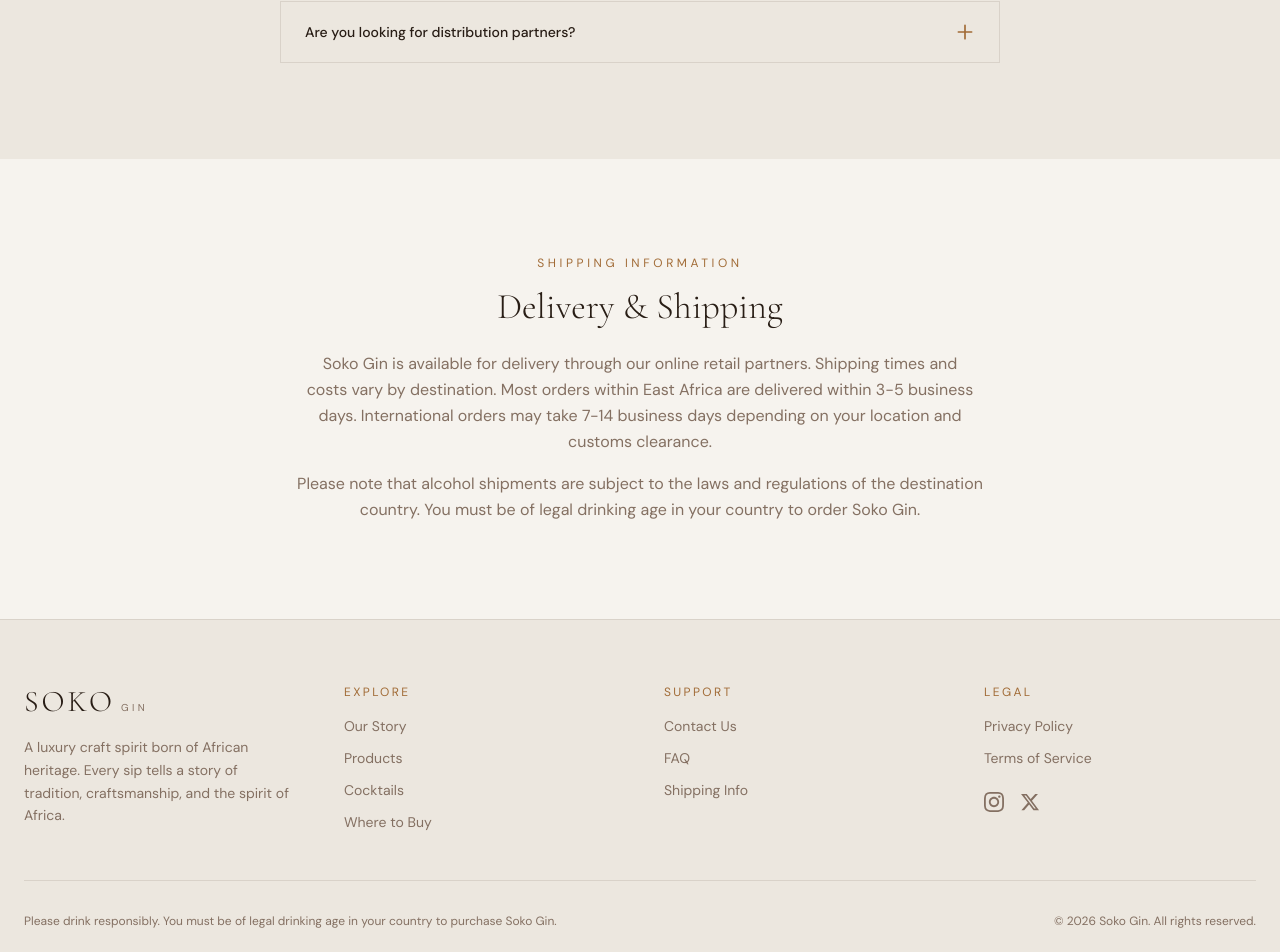
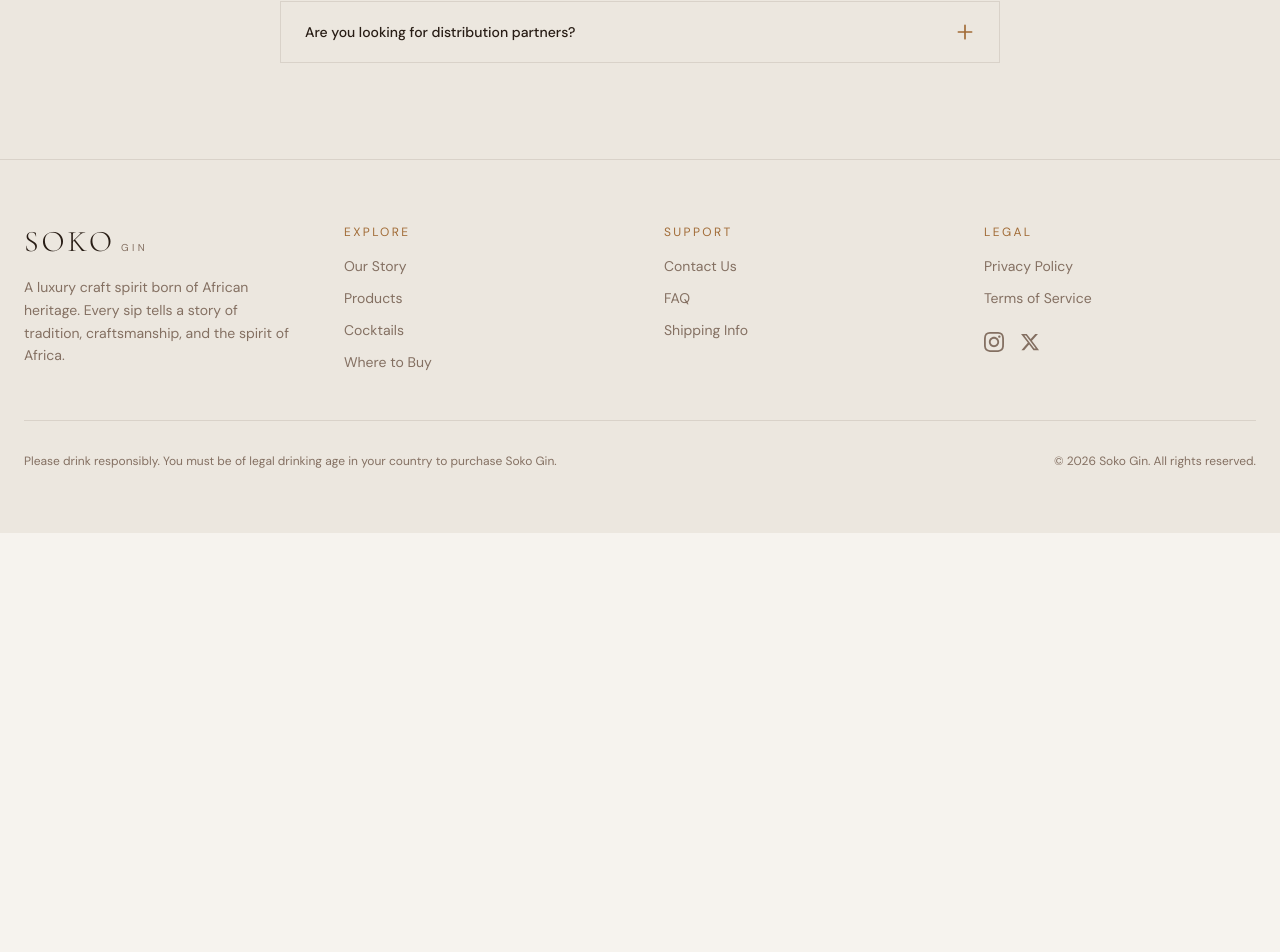
Before and after one commit to mufukuri/soko-v2, a Next.js app: page /contact in a window 1280 px wide. Shown: the part 1432-2384 px from the top of the page. After the commit the page ends 1965 px from the top, so only its background shows below. Built offline with nearby package versions, Linux system fonts and the light colour scheme.

Commit message:
Removed Shipping info

```diff
--- a/app/contact/page.tsx
+++ b/app/contact/page.tsx
@@ -324,7 +324,7 @@
         </section>
 
         {/* Shipping Info */}
-        <section id="shipping" className="py-24">
+        {/* <section id="shipping" className="py-24">
           <div className="mx-auto max-w-3xl px-6 text-center">
             <p className="text-xs tracking-[0.3em] uppercase text-accent mb-4">
               Shipping Information
@@ -345,7 +345,7 @@
               drinking age in your country to order Soko Gin.
             </p>
           </div>
-        </section>
+        </section> */}
       </main>
       <Footer />
     </>
```
